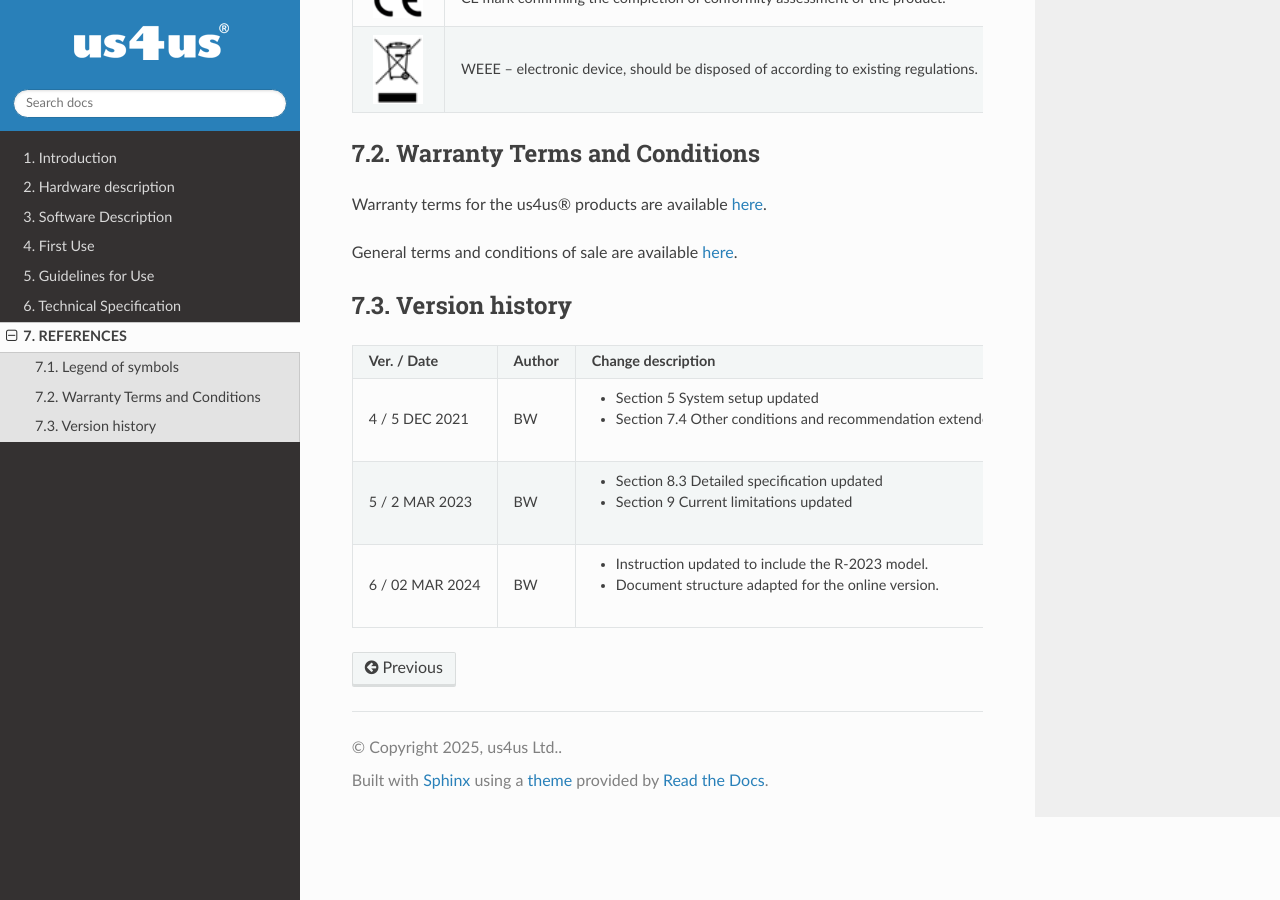
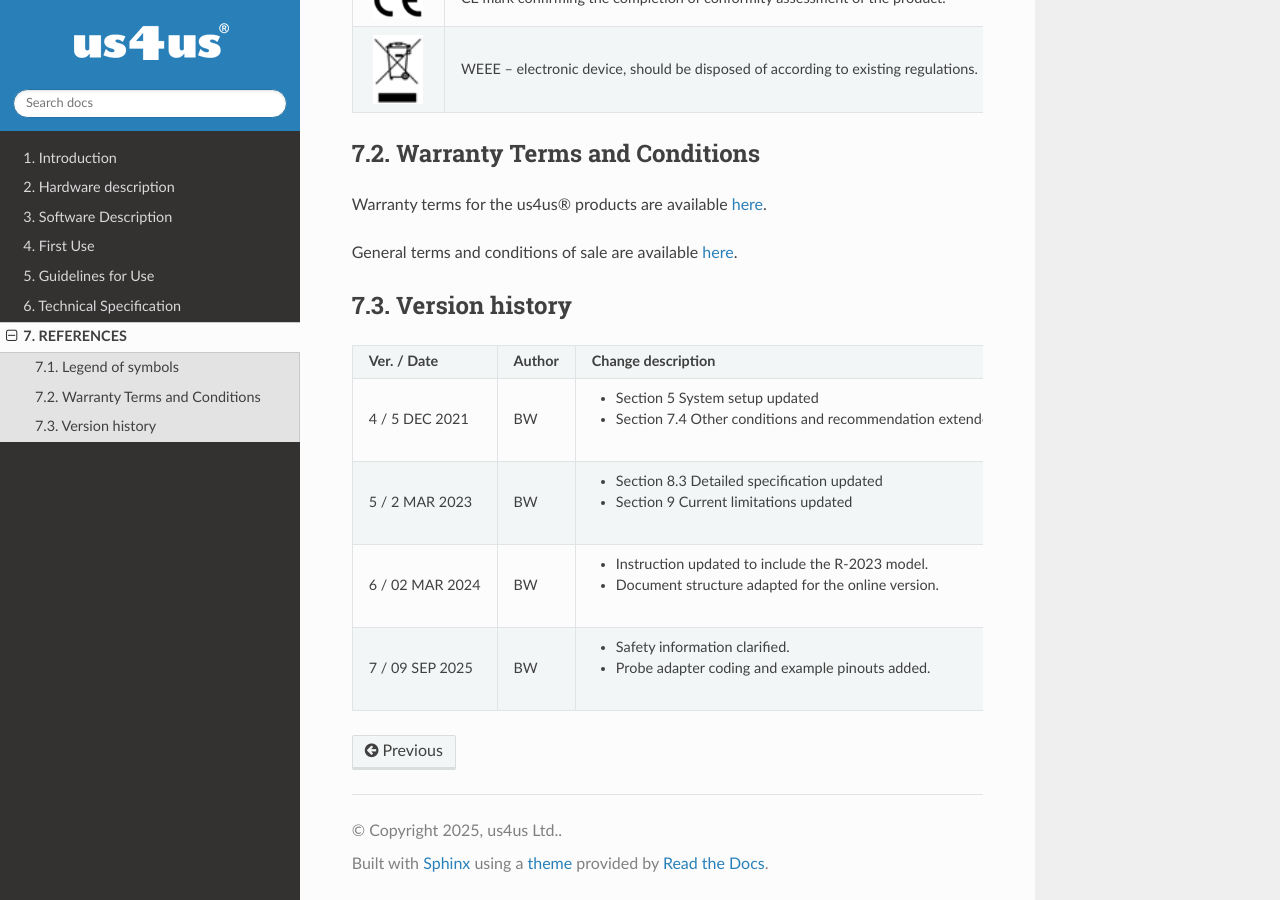
Before and after one commit to us4useu/us4r-user-docs, a Sphinx documentation site: the page built from docs/content/7_references.md, in a window 1280 px wide and 900 px high, scrolled down 736 px. Built offline with Sphinx 7.4.7 and the Read the Docs theme 3.1.0, drawn with Linux system fonts in a browser that asks for light colours.

Commit message:
Update 7_references.md

```diff
--- a/docs/content/7_references.md
+++ b/docs/content/7_references.md
@@ -129,5 +129,9 @@ General terms and conditions of sale are available [here](https://us4us.eu/asset
   -
     - Instruction updated to include the R-2023 model.
     - Document structure adapted for the online version.
-
+* - 7 / 09 SEP 2025
+  - BW
+  -
+    - Safety information clarified.
+    - Probe adapter coding and example pinouts added.
 :::
```
